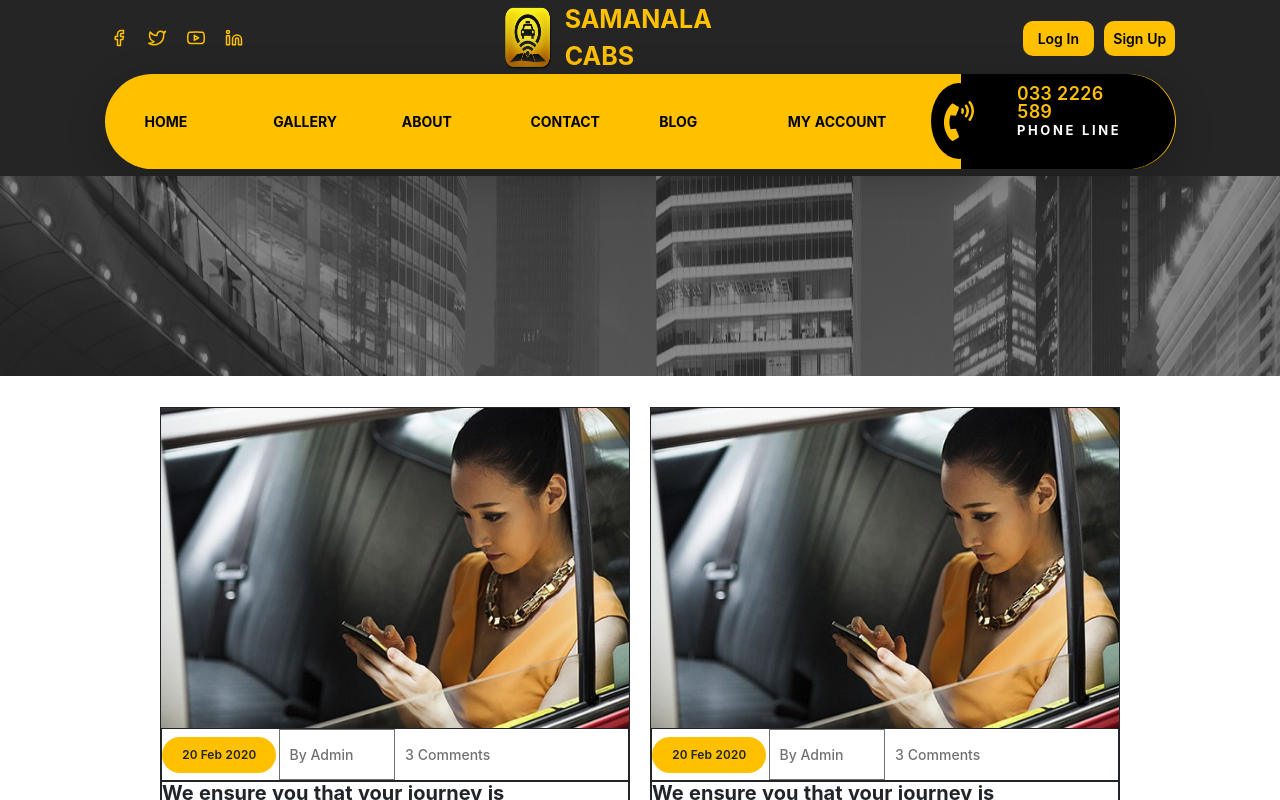
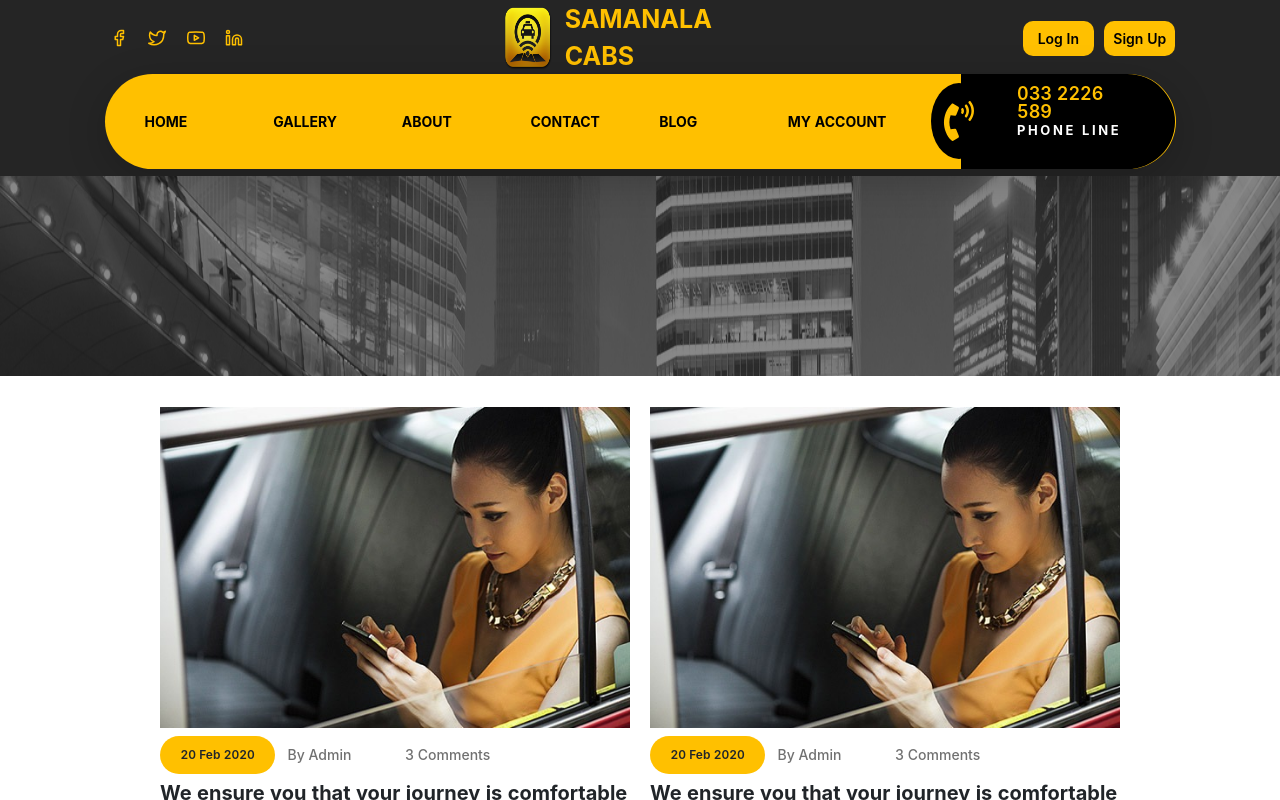
Before and after one commit to nimesha-edirisinghe/travel-management-system, a React (Create React App) app: page /blog in a window 1280 px wide. Built offline with nearby package versions, Linux system fonts and the light colour scheme; the HTML template or start-up script is replaced by a standard one.

Commit message:
remove unwanted borders

```diff
--- a/src/app/pages/BlogPage/components/BlogCard/BlogCard.scss
+++ b/src/app/pages/BlogPage/components/BlogCard/BlogCard.scss
@@ -5,7 +5,6 @@
   width: 100%;
   display: flex;
   flex-direction: column;
-  border: 1px solid;
 
   .blog-card-image-wrapper {
     height: 60%;
@@ -19,7 +18,6 @@
     flex-direction: row;
     justify-content: flex-start;
     align-items: flex-end;
-    border: 1px solid;
 
     .blog-date-wrapper {
       height: 100%;
@@ -47,7 +45,6 @@
       font-size: 14px;
       font-weight: 500;
       color: #717171;
-      border: 1px solid;
     }
 
     .blog-comment-wrapper {
@@ -69,7 +66,6 @@
     font-weight: 700;
     display: flex;
     align-items: center;
-    border: 1px solid;
   }
 
   .blog-card-desc-wrapper {
--- a/src/app/pages/GalleryPage/GalleryPage.scss
+++ b/src/app/pages/GalleryPage/GalleryPage.scss
@@ -30,7 +30,6 @@
 
       .gallery-card-root {
         height: 44rem;
-        border: 1px solid;
       }
     }
 
```
